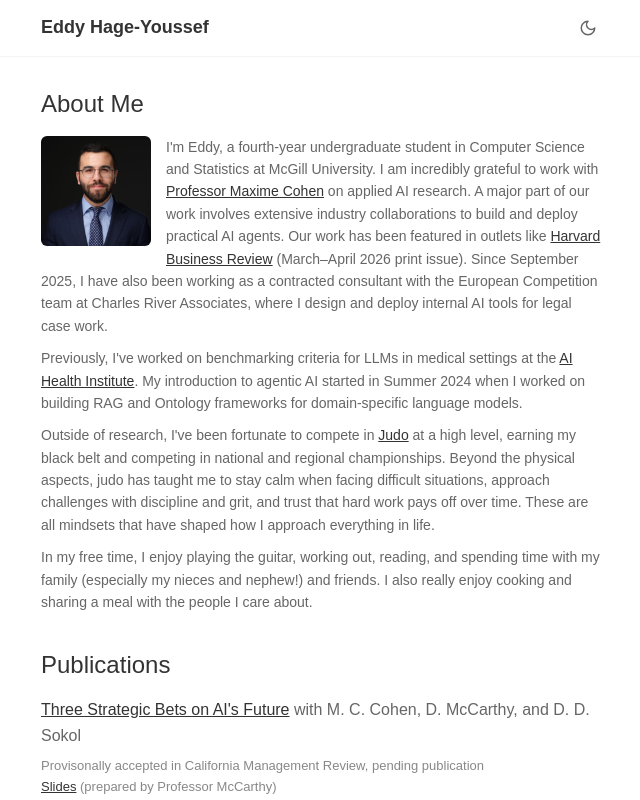
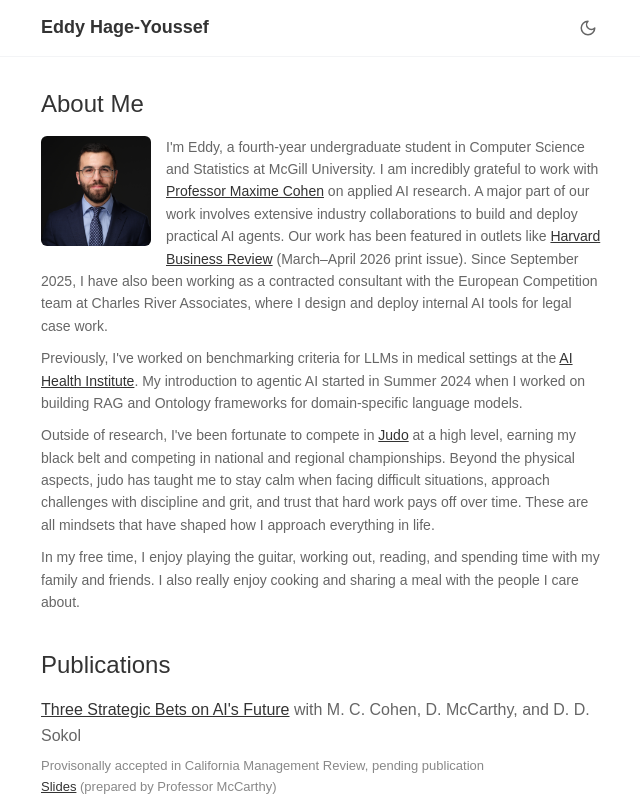
Before and after one commit to ehagey/personal-website-eddy, a React (Vite) app: page / in a window 1280 px wide. Shown: the top 800 px of the page, without its empty margins (319-959 px from the left). Built offline with nearby package versions, Linux system fonts and the light colour scheme.

Commit message:
Changes
Co-authored-by: ehagey <150868906+ehagey@users.noreply.github.com>

```diff
--- a/src/components/AboutSection.tsx
+++ b/src/components/AboutSection.tsx
@@ -170,7 +170,7 @@ const AboutSection = () => {
           marginBottom: '10px'
         }}>Outside of research, I've been fortunate to compete in <InlineMediaLink label="Judo" src={judoPhoto} alt="Eddy doing Judo" type="image" /> at a high level, earning my black belt and competing in national and regional championships. Beyond the physical aspects, judo has taught me to stay calm when facing difficult situations, approach challenges with discipline and grit, and trust that hard work pays off over time. These are all mindsets that have shaped how I approach everything in life.</p>
 
-          <p style={{ marginBottom: '10px' }}>In my free time, I enjoy playing the guitar, working out, reading, and spending time with my family (especially my nieces and nephew!) and friends. I also really enjoy cooking and sharing a meal with the people I care about.</p>
+          <p style={{ marginBottom: '10px' }}>In my free time, I enjoy playing the guitar, working out, reading, and spending time with my family and friends. I also really enjoy cooking and sharing a meal with the people I care about.</p>
         </div>
       </div>
 
```
